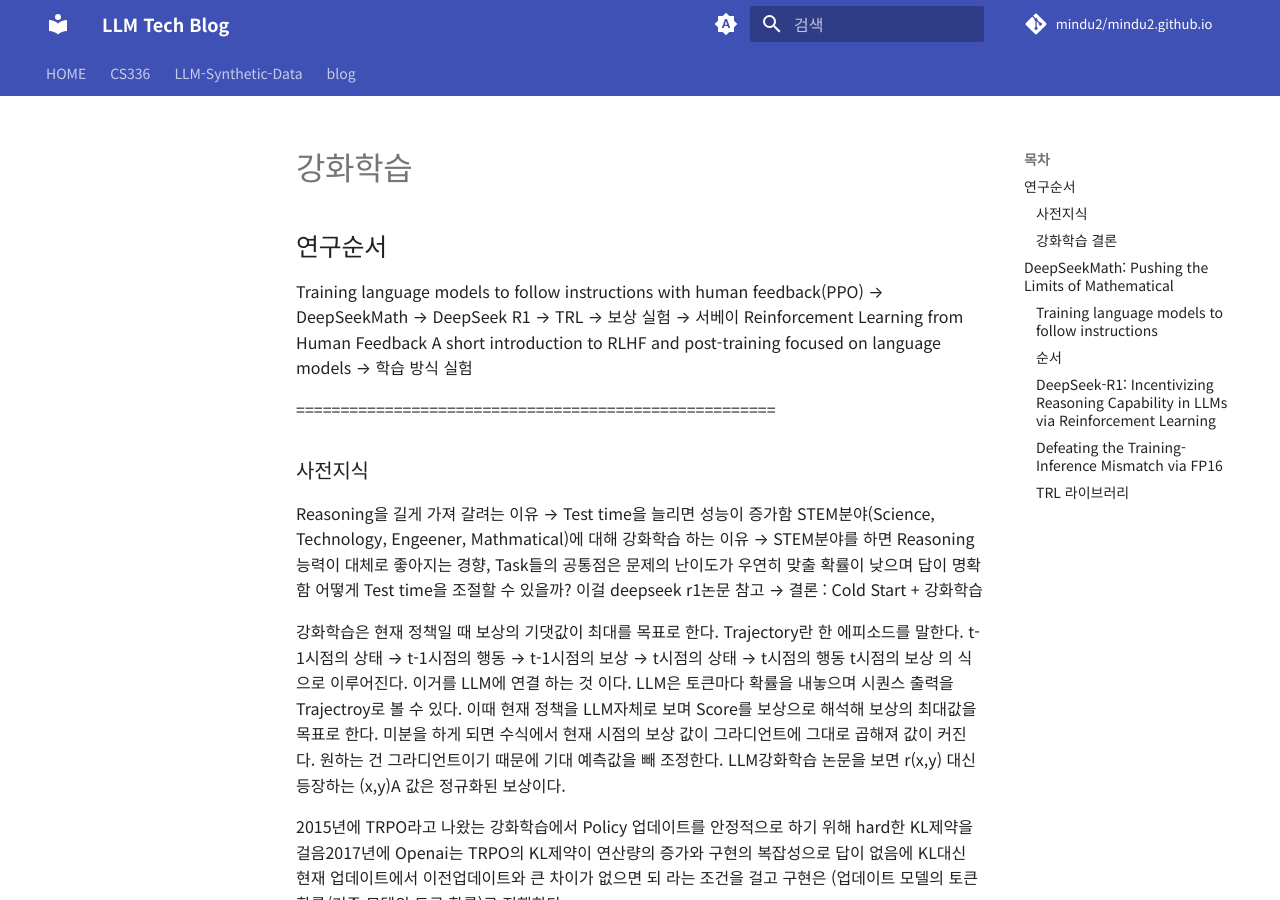
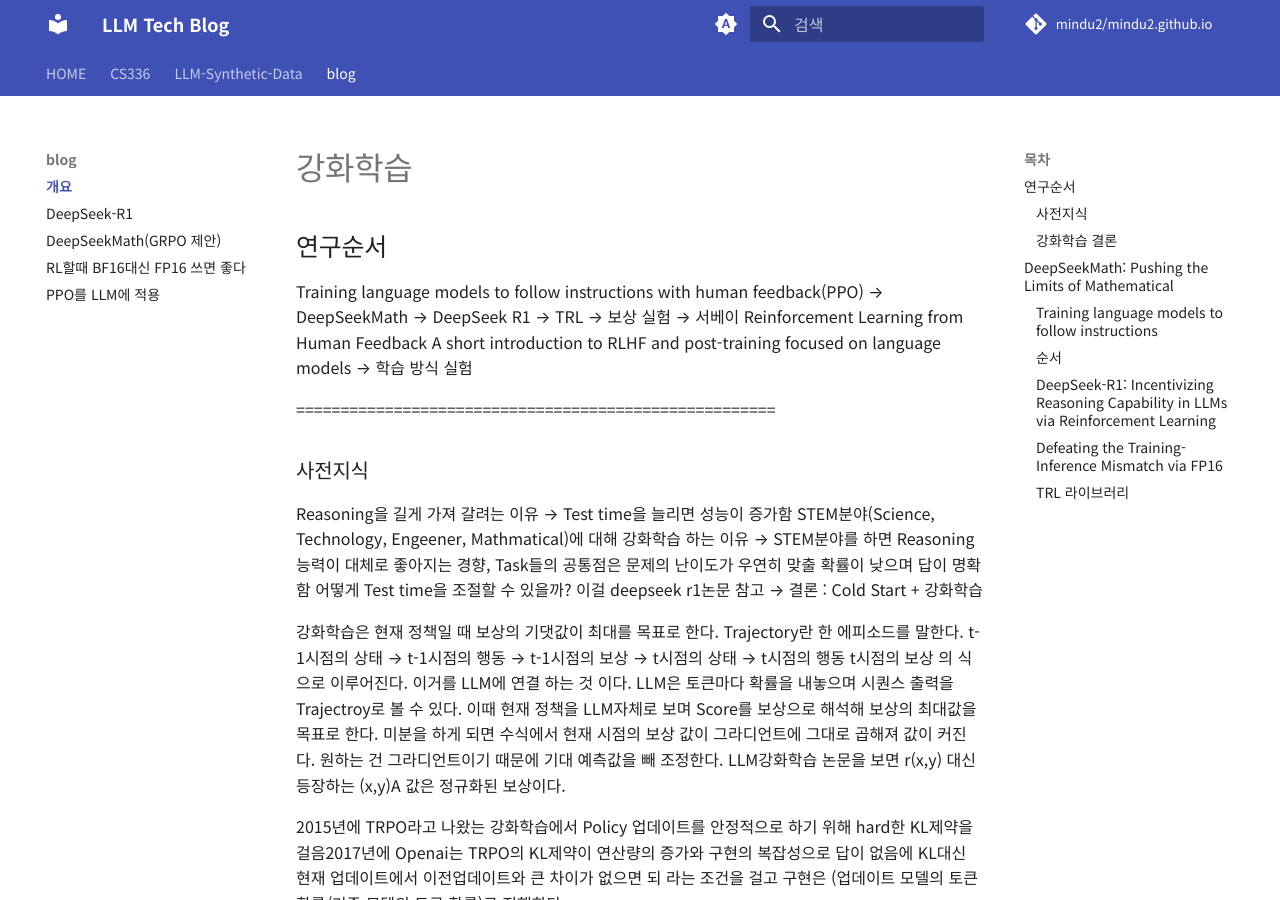
Before and after one commit to mindu2/mindu2.github.io, an MkDocs documentation site: the page built from docs/blog/전체개요.md, in a window 1280 px wide and 900 px high. Built offline with MkDocs 1.6.1 and Material for MkDocs 9.7.7, drawn with Linux system fonts in a browser that asks for light colours; comment, search, counter and statistics services are not loaded; part of the change alters nothing that is shown.

Commit message:
Update mkdocs.yml

```diff
--- a/mkdocs.yml
+++ b/mkdocs.yml
@@ -88,7 +88,7 @@ nav:
   - LLM-Synthetic-Data:
       - 개요: LLM-Synthetic-Data/index.md
   - blog:
-      - "개요": "blog/전체 개요.md"
+      - "개요": "blog/전체개요.md"
       - "DeepSeek-R1": "blog/DeepSeek-R1: Incentivizing Reasoning Capability in LLMs via Reinforcement Learning.md"
       - "DeepSeekMath(GRPO 제안)": "blog/DeepSeekMath: Pushing the Limits of Mathematical.md"
       - "RL할때 BF16대신 FP16 쓰면 좋다": "blog/Defeating the Training-Inference Mismatch via FP16.md"
```
